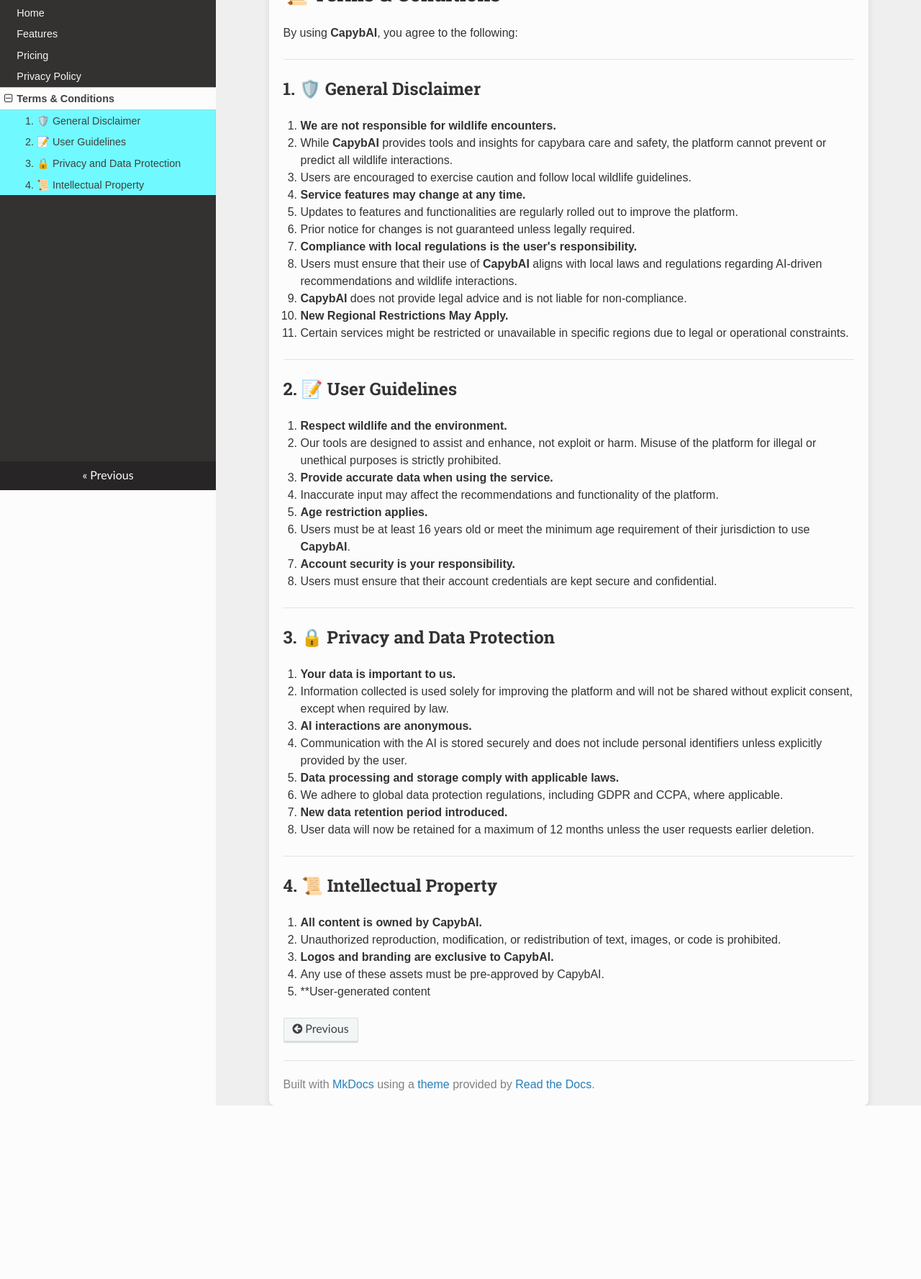
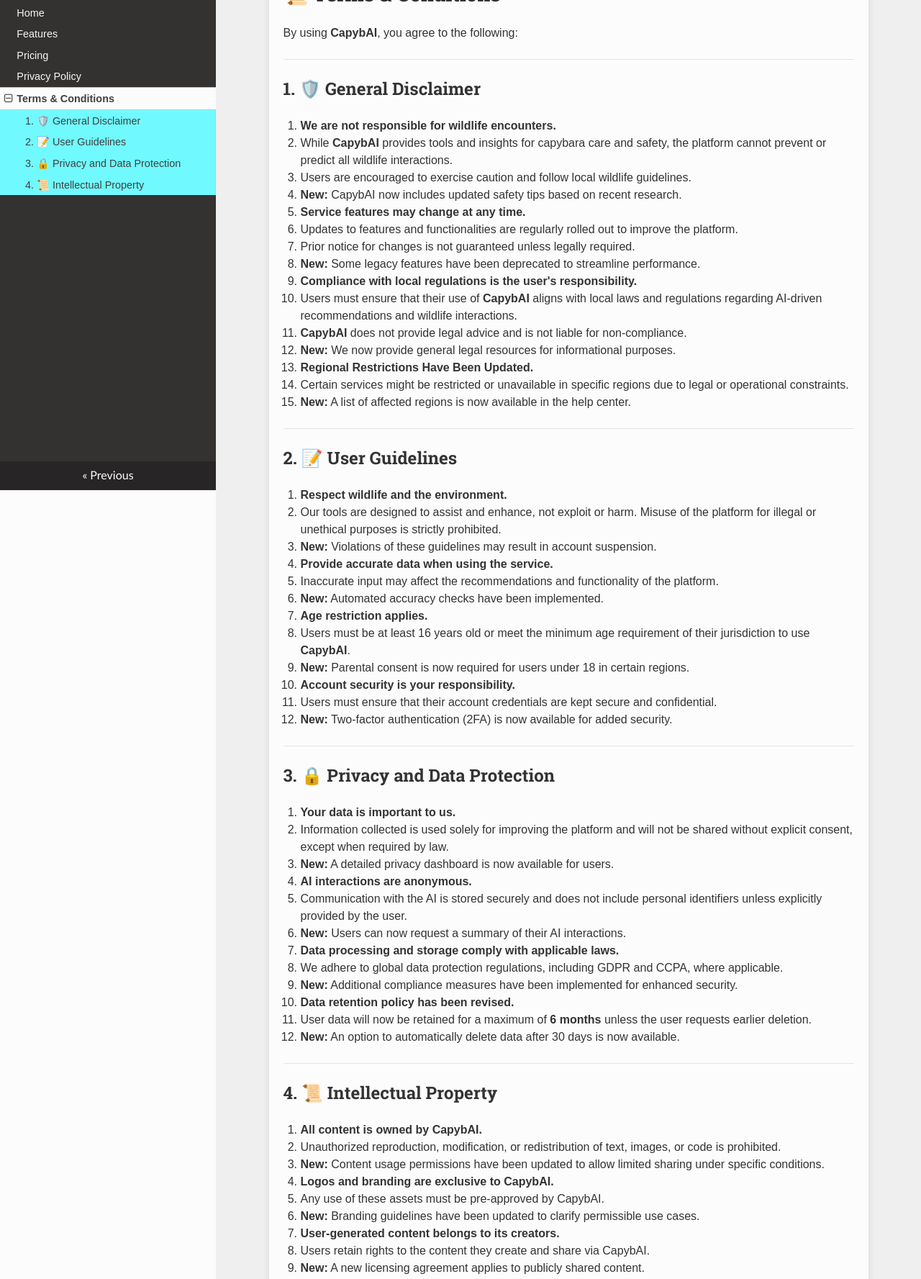
Before and after one commit to MDMSerra/AI-mocks-profiles, a plain HTML site: page terms/index.html in a window 1280 px wide. Shown: the part 119-1896 px from the top of the page at 72% size. Before the commit the page ends 1655 px from the top, so only its background shows below. Drawn offline with nearby package versions, Linux system fonts and the light colour scheme.

Commit message:
feb 25 update in terms

```diff
--- a/terms/index.html
+++ b/terms/index.html
@@ -115,60 +115,108 @@
 <ol>
 <li><strong>We are not responsible for wildlife encounters.</strong>  </li>
 <li>While <strong>CapybAI</strong> provides tools and insights for capybara care and safety, the platform cannot prevent or predict all wildlife interactions.  </li>
+<li>Users are encouraged to exercise caution and follow local wildlife guidelines.  </li>
 <li>
-<p>Users are encouraged to exercise caution and follow local wildlife guidelines.  </p>
+<p><strong>New:</strong> CapybAI now includes updated safety tips based on recent research.</p>
 </li>
 <li>
 <p><strong>Service features may change at any time.</strong>  </p>
 </li>
 <li>Updates to features and functionalities are regularly rolled out to improve the platform.  </li>
+<li>Prior notice for changes is not guaranteed unless legally required.  </li>
 <li>
-<p>Prior notice for changes is not guaranteed unless legally required.</p>
+<p><strong>New:</strong> Some legacy features have been deprecated to streamline performance.</p>
 </li>
 <li>
 <p><strong>Compliance with local regulations is the user's responsibility.</strong>  </p>
 </li>
 <li>Users must ensure that their use of <strong>CapybAI</strong> aligns with local laws and regulations regarding AI-driven recommendations and wildlife interactions.  </li>
+<li><strong>CapybAI</strong> does not provide legal advice and is not liable for non-compliance.  </li>
 <li>
-<p><strong>CapybAI</strong> does not provide legal advice and is not liable for non-compliance.</p>
+<p><strong>New:</strong> We now provide general legal resources for informational purposes.</p>
 </li>
 <li>
-<p><strong>New Regional Restrictions May Apply.</strong>  </p>
+<p><strong>Regional Restrictions Have Been Updated.</strong>  </p>
 </li>
-<li>Certain services might be restricted or unavailable in specific regions due to legal or operational constraints.</li>
+<li>Certain services might be restricted or unavailable in specific regions due to legal or operational constraints.  </li>
+<li><strong>New:</strong> A list of affected regions is now available in the help center.</li>
 </ol>
 <hr />
 <h2 id="2-user-guidelines">2. 📝 User Guidelines</h2>
 <ol>
 <li><strong>Respect wildlife and the environment.</strong>  </li>
 <li>Our tools are designed to assist and enhance, not exploit or harm. Misuse of the platform for illegal or unethical purposes is strictly prohibited.  </li>
-<li><strong>Provide accurate data when using the service.</strong>  </li>
+<li>
+<p><strong>New:</strong> Violations of these guidelines may result in account suspension.</p>
+</li>
+<li>
+<p><strong>Provide accurate data when using the service.</strong>  </p>
+</li>
 <li>Inaccurate input may affect the recommendations and functionality of the platform.  </li>
-<li><strong>Age restriction applies.</strong>  </li>
+<li>
+<p><strong>New:</strong> Automated accuracy checks have been implemented.</p>
+</li>
+<li>
+<p><strong>Age restriction applies.</strong>  </p>
+</li>
 <li>Users must be at least 16 years old or meet the minimum age requirement of their jurisdiction to use <strong>CapybAI</strong>.  </li>
-<li><strong>Account security is your responsibility.</strong>  </li>
-<li>Users must ensure that their account credentials are kept secure and confidential.</li>
+<li>
+<p><strong>New:</strong> Parental consent is now required for users under 18 in certain regions.</p>
+</li>
+<li>
+<p><strong>Account security is your responsibility.</strong>  </p>
+</li>
+<li>Users must ensure that their account credentials are kept secure and confidential.  </li>
+<li><strong>New:</strong> Two-factor authentication (2FA) is now available for added security.</li>
 </ol>
 <hr />
 <h2 id="3-privacy-and-data-protection">3. 🔒 Privacy and Data Protection</h2>
 <ol>
 <li><strong>Your data is important to us.</strong>  </li>
 <li>Information collected is used solely for improving the platform and will not be shared without explicit consent, except when required by law.  </li>
-<li><strong>AI interactions are anonymous.</strong>  </li>
+<li>
+<p><strong>New:</strong> A detailed privacy dashboard is now available for users.</p>
+</li>
+<li>
+<p><strong>AI interactions are anonymous.</strong>  </p>
+</li>
 <li>Communication with the AI is stored securely and does not include personal identifiers unless explicitly provided by the user.  </li>
-<li><strong>Data processing and storage comply with applicable laws.</strong>  </li>
+<li>
+<p><strong>New:</strong> Users can now request a summary of their AI interactions.</p>
+</li>
+<li>
+<p><strong>Data processing and storage comply with applicable laws.</strong>  </p>
+</li>
 <li>We adhere to global data protection regulations, including GDPR and CCPA, where applicable.  </li>
-<li><strong>New data retention period introduced.</strong>  </li>
-<li>User data will now be retained for a maximum of 12 months unless the user requests earlier deletion.</li>
+<li>
+<p><strong>New:</strong> Additional compliance measures have been implemented for enhanced security.</p>
+</li>
+<li>
+<p><strong>Data retention policy has been revised.</strong>  </p>
+</li>
+<li>User data will now be retained for a maximum of <strong>6 months</strong> unless the user requests earlier deletion.  </li>
+<li><strong>New:</strong> An option to automatically delete data after 30 days is now available.</li>
 </ol>
 <hr />
 <h2 id="4-intellectual-property">4. 📜 Intellectual Property</h2>
 <ol>
 <li><strong>All content is owned by CapybAI.</strong>  </li>
 <li>Unauthorized reproduction, modification, or redistribution of text, images, or code is prohibited.  </li>
-<li><strong>Logos and branding are exclusive to CapybAI.</strong>  </li>
+<li>
+<p><strong>New:</strong> Content usage permissions have been updated to allow limited sharing under specific conditions.</p>
+</li>
+<li>
+<p><strong>Logos and branding are exclusive to CapybAI.</strong>  </p>
+</li>
 <li>Any use of these assets must be pre-approved by CapybAI.  </li>
-<li>**User-generated content </li>
+<li>
+<p><strong>New:</strong> Branding guidelines have been updated to clarify permissible use cases.</p>
+</li>
+<li>
+<p><strong>User-generated content belongs to its creators.</strong>  </p>
+</li>
+<li>Users retain rights to the content they create and share via CapybAI.  </li>
+<li><strong>New:</strong> A new licensing agreement applies to publicly shared content.</li>
 </ol>
 
             </div>
```
Also changed, not shown: index.html (+1 -1 lines), search/search_index.json (+1 -1 lines), 1 other file.
